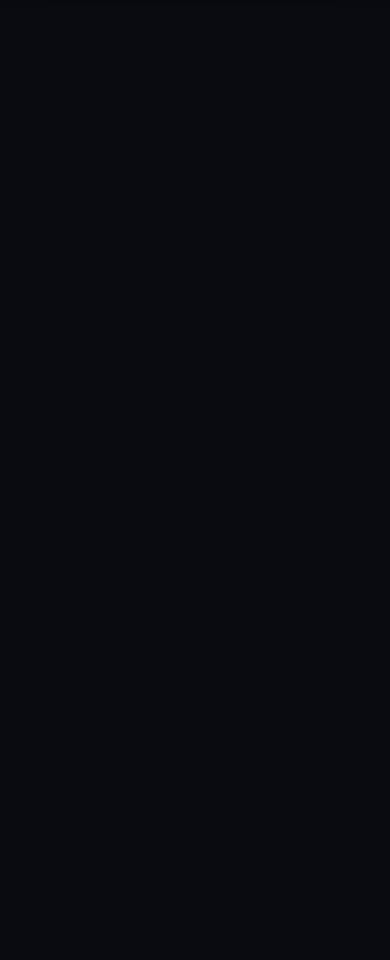
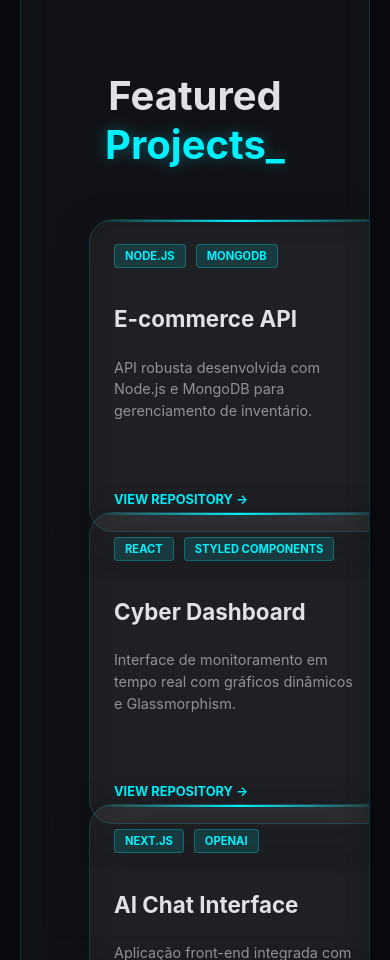
Before and after one commit to PatricAugusto/Portfolio-v3.0.0, a Next.js app: page / in a window 390 px wide. Shown: the part 1040-2000 px from the top of the page. Before the commit the page ends 1047 px from the top, so only its background shows below. Built offline with nearby package versions, Linux system fonts and the light colour scheme.

Commit message:
feat: add Projects section with responsive grid and custom ProjectCard

```diff
--- a/src/app/page.js
+++ b/src/app/page.js
@@ -2,6 +2,7 @@
 
 import styled from 'styled-components';
 import GlassCard from '@/components/GlassCard';
+import Projects from '@/components/Projects';
 
 const PageWrapper = styled.main`
   min-height: 100vh;
@@ -191,6 +192,7 @@ export default function Home() {
             </ImageWrapper>
           </ImageSection>
         </HeroContent>
+        <Projects />
       </GlassCard>
     </PageWrapper>
   );
--- /dev/null
+++ b/src/components/Projects.js
@@ -0,0 +1,125 @@
+'use client';
+
+import styled from 'styled-components';
+import GlassCard from './GlassCard';
+
+const Section = styled.section`
+  padding: 100px 20px;
+  max-width: 1200px;
+  margin: 0 auto;
+`;
+
+const SectionTitle = styled.h2`
+  font-size: 2.5rem;
+  color: ${props => props.theme.colors.light};
+  margin-bottom: 50px;
+  text-align: center;
+
+  span {
+    color: ${props => props.theme.colors.secondary};
+    text-shadow: 0 0 15px ${props => props.theme.colors.secondary}55;
+  }
+`;
+
+const ProjectsGrid = styled.div`
+  display: grid;
+  grid-template-columns: repeat(auto-fit, minmax(300px, 1fr));
+  gap: 30px;
+`;
+
+const ProjectCard = styled(GlassCard)`
+  padding: 1.5rem;
+  display: flex;
+  flex-direction: column;
+  height: 100%;
+  transition: transform 0.3s ease;
+
+  &:hover {
+    transform: translateY(-10px);
+    border-color: ${props => props.theme.colors.secondary};
+  }
+`;
+
+const TagGroup = styled.div`
+  display: flex;
+  gap: 10px;
+  margin-bottom: 15px;
+`;
+
+const Tag = styled.span`
+  font-size: 0.7rem;
+  background: ${props => props.theme.colors.secondary}22;
+  color: ${props => props.theme.colors.secondary};
+  padding: 4px 10px;
+  border-radius: 4px;
+  border: 1px solid ${props => props.theme.colors.secondary}44;
+  text-transform: uppercase;
+  font-weight: 700;
+`;
+
+const ProjectTitle = styled.h3`
+  font-size: 1.4rem;
+  color: ${props => props.theme.colors.light};
+  margin-bottom: 10px;
+`;
+
+const ProjectDesc = styled.p`
+  font-size: 0.9rem;
+  color: ${props => props.theme.colors.light}99;
+  line-height: 1.5;
+  flex-grow: 1;
+  margin-bottom: 20px;
+`;
+
+const ViewLink = styled.a`
+  color: ${props => props.theme.colors.secondary};
+  text-decoration: none;
+  font-weight: 700;
+  font-size: 0.8rem;
+  text-transform: uppercase;
+  display: flex;
+  align-items: center;
+  gap: 5px;
+
+  &:hover {
+    text-decoration: underline;
+  }
+`;
+
+export default function Projects() {
+  const projects = [
+    {
+      title: "E-commerce API",
+      desc: "API robusta desenvolvida com Node.js e MongoDB para gerenciamento de inventário.",
+      tags: ["Node.js", "MongoDB"]
+    },
+    {
+      title: "Cyber Dashboard",
+      desc: "Interface de monitoramento em tempo real com gráficos dinâmicos e Glassmorphism.",
+      tags: ["React", "Styled Components"]
+    },
+    {
+      title: "AI Chat Interface",
+      desc: "Aplicação front-end integrada com GPT-4 para conversas inteligentes.",
+      tags: ["Next.js", "OpenAI"]
+    }
+  ];
+
+  return (
+    <Section id="projects">
+      <SectionTitle>Featured <span>Projects_</span></SectionTitle>
+      <ProjectsGrid>
+        {projects.map((project, index) => (
+          <ProjectCard key={index}>
+            <TagGroup>
+              {project.tags.map(tag => <Tag key={tag}>{tag}</Tag>)}
+            </TagGroup>
+            <ProjectTitle>{project.title}</ProjectTitle>
+            <ProjectDesc>{project.desc}</ProjectDesc>
+            <ViewLink href="#">View Repository →</ViewLink>
+          </ProjectCard>
+        ))}
+      </ProjectsGrid>
+    </Section>
+  );
+}
```
